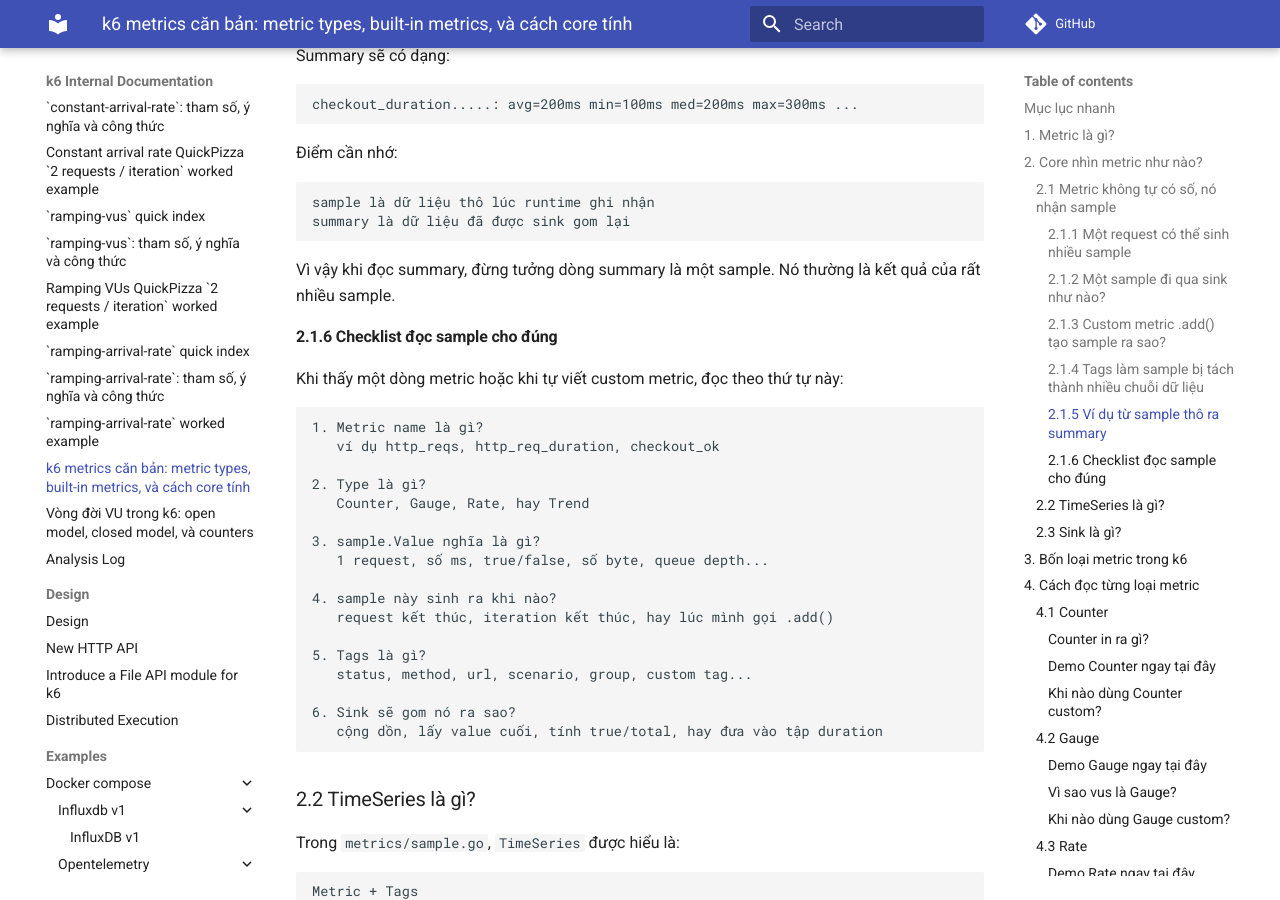
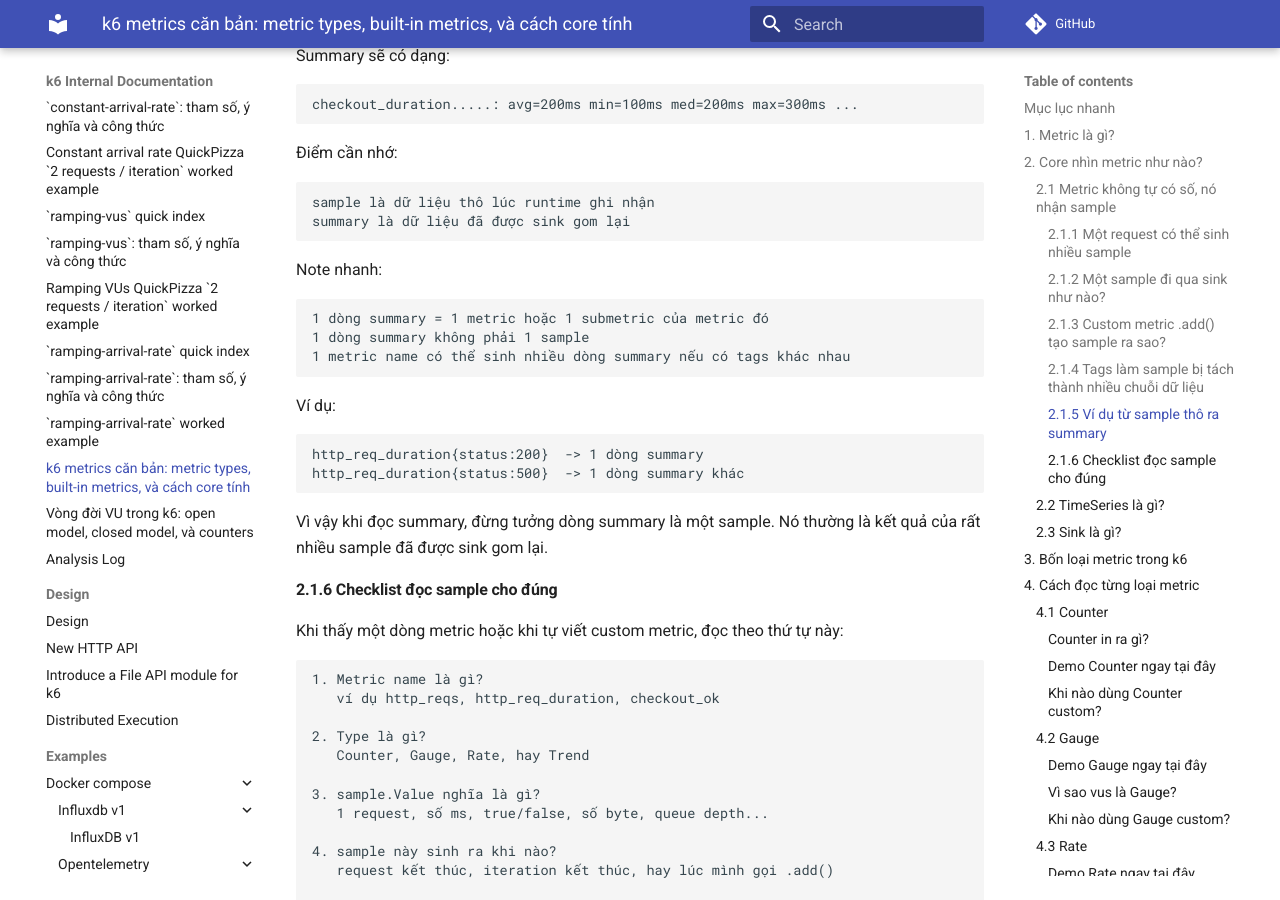
Before and after one commit to meomew-auto/markdown, an MkDocs documentation site: the page built from docs/20260520_k6-metrics-types-builtins-core-guide.md, in a window 1280 px wide and 900 px high, scrolled down 9363 px. Built offline with MkDocs 1.6.1 and Material for MkDocs 9.7.7, drawn with Linux system fonts in a browser that asks for light colours; comment, search, counter and statistics services are not loaded.

Commit message:
Update docs

````diff
--- a/docs/20260520_k6-metrics-types-builtins-core-guide.md
+++ b/docs/20260520_k6-metrics-types-builtins-core-guide.md
@@ -499,8 +499,23 @@ sample là dữ liệu thô lúc runtime ghi nhận
 summary là dữ liệu đã được sink gom lại
 ```
 
+Note nhanh:
+
+```text
+1 dòng summary = 1 metric hoặc 1 submetric của metric đó
+1 dòng summary không phải 1 sample
+1 metric name có thể sinh nhiều dòng summary nếu có tags khác nhau
+```
+
+Ví dụ:
+
+```text
+http_req_duration{status:200}  -> 1 dòng summary
+http_req_duration{status:500}  -> 1 dòng summary khác
+```
+
 Vì vậy khi đọc summary, đừng tưởng dòng summary là một sample.
-Nó thường là kết quả của rất nhiều sample.
+Nó thường là kết quả của rất nhiều sample đã được sink gom lại.
 
 #### 2.1.6 Checklist đọc sample cho đúng
 
````
